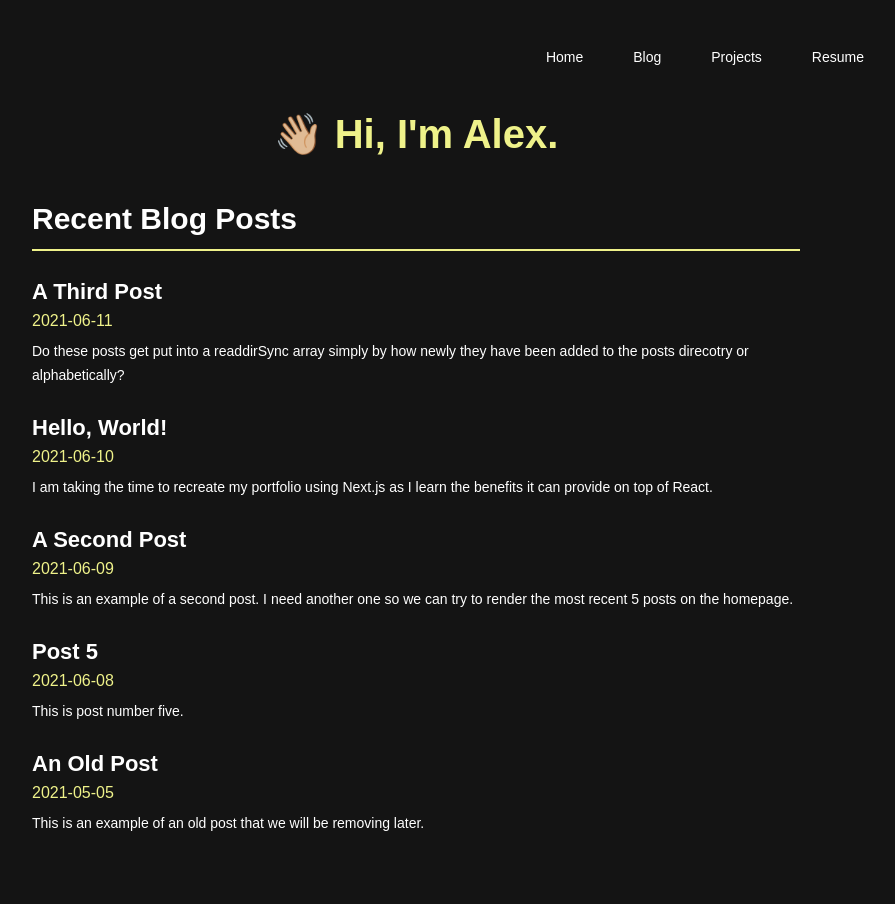
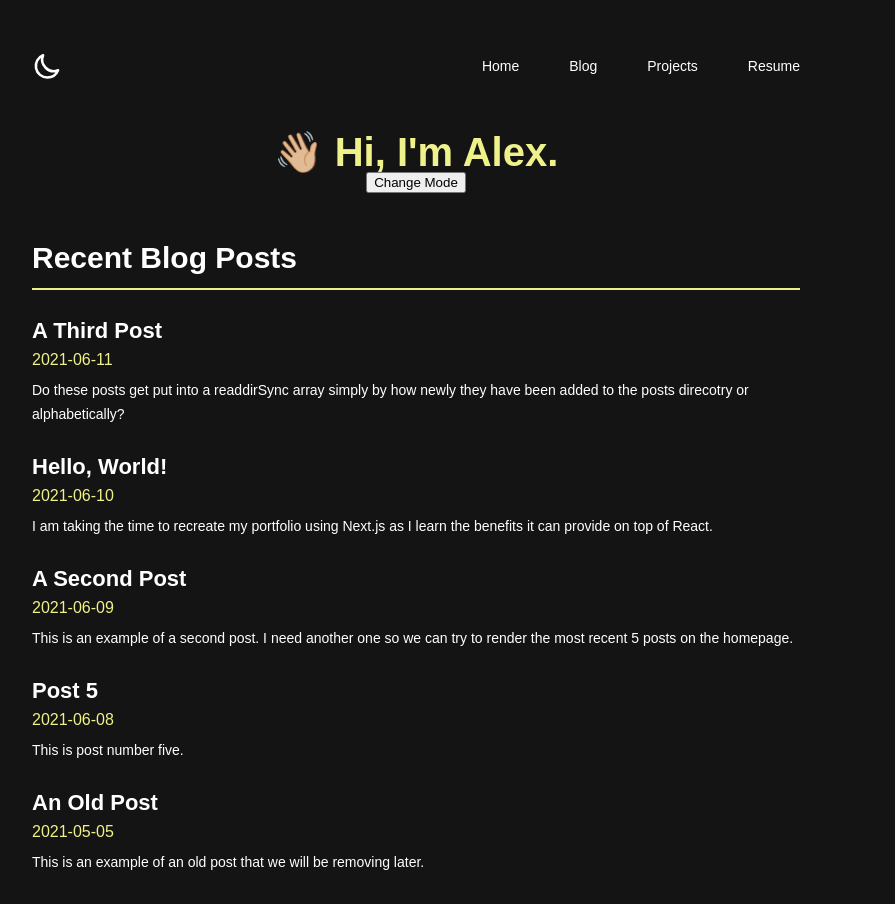
Before and after one commit to alex-lc/portfolio-next, a Next.js app: page / in a window 1280 px wide. Shown: the whole page, without its empty margins (224-1119 px from the left). Before the commit the page ends 865 px from the top, so only its background shows below. Built offline with nearby package versions, Linux system fonts and the light colour scheme.

Commit message:
Working on adding functionality to switch from dark mode and light mode.

```diff
--- a/components/layout/header.js
+++ b/components/layout/header.js
@@ -1,3 +1,5 @@
+import { Fragment } from 'react'
+
 import Link from 'next/link'
 
 // styles
@@ -5,12 +7,18 @@ import classes from './header.module.css'
 
 function Header() {
     return (
+        <div className={classes.headerContainer}>
+            <svg xmlns="http://www.w3.org/2000/svg" width="32px" height="32px" className="h-6 w-6" fill="none" viewBox="0 0 24 24" stroke="currentColor">
+                <path strokeLinecap="round" strokeLinejoin="round" strokeWidth="2" d="M20.354 15.354A9 9 0 018.646 3.646 9.003 9.003 0 0012 21a9.003 9.003 0 008.354-5.646z" />
+            </svg>
+
             <ul className={classes.navList}>
                 <li><Link href="/">Home</Link></li>
                 <li><Link href="/blog">Blog</Link></li>
                 <li><Link href="/projects">Projects</Link></li>
                 <li><Link href="/resume">Resume</Link></li>
             </ul>
+        </div>
     )
 }
 
--- a/components/layout/header.module.css
+++ b/components/layout/header.module.css
@@ -2,8 +2,6 @@
     width: 100%;
     display: flex;
     justify-content: flex-end;
-    margin-top: 5rem;
-    padding: 0 15%;
     font-size: 1.4rem;
     font-weight: 500;
 }
@@ -25,3 +23,10 @@
 .navList a:link:last-child {
     margin-right: 0;
 }
+
+.headerContainer {
+    margin-top: 5rem;
+    display: flex;
+    align-items: center;
+    width: 60%;
+}
--- a/pages/index.js
+++ b/pages/index.js
@@ -14,6 +14,21 @@ export default function Home(props) {
 
   const router = useRouter()
 
+  const changeTheme = (e) => {
+    e.preventDefault()
+
+    let background = document.querySelector('body')
+
+    if (localStorage.getItem('dark-mode') === "false") {
+      localStorage.setItem('dark-mode', "true")
+      background.style.backgroundColor = "#141414"
+    }
+    else {
+      localStorage.setItem('dark-mode', "false")
+      background.style.backgroundColor = "#ffffff"
+    }
+  }
+
   if (!recent) {
     return <p>Loading...</p>
   }
@@ -21,6 +36,8 @@ export default function Home(props) {
   return (
     <Fragment>
       <h1 className={classes.title}>👋🏼 Hi, I'm Alex.</h1>
+
+      <button onClick={changeTheme}>Change Mode</button>
 
       <div className={classes.recentPostContainer}>
         <div className={classes.homeTitle}>Recent Blog Posts</div>
```
Lines whose indentation alone changed are shown as unchanged.
